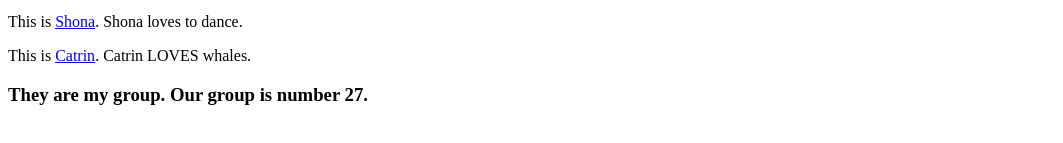
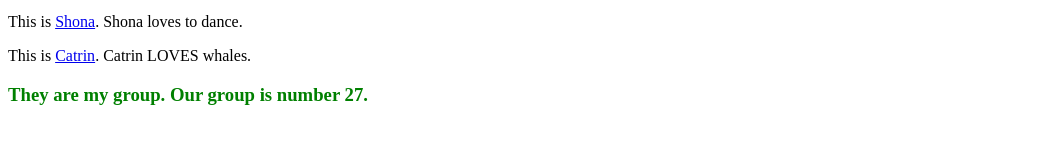
Before and after one commit to justis-g/INST0018, a plain HTML site: page index.html in a window 1280 px wide. Shown: the part 545-688 px from the top of the page, without its empty margins (0-1063 px from the left). Drawn offline with Linux system fonts and the light colour scheme.

Commit message:
Update index.html

```diff
--- a/index.html
+++ b/index.html
@@ -15,7 +15,7 @@
  <p>This is <a href="https://shoash24.github.io/hello/">Shona</a>. Shona loves to dance.</p>
  <p>This is <a href="https://catjones23.github.io/INST0018_23-24_uczccnj/">Catrin</a>. Catrin LOVES whales.</p>
 
-<h3>They are my group. Our group is number 27.</h3>
+<h3 style="color:green">They are my group. Our group is number 27.</h3>
 
 </body>
 </html>
```
